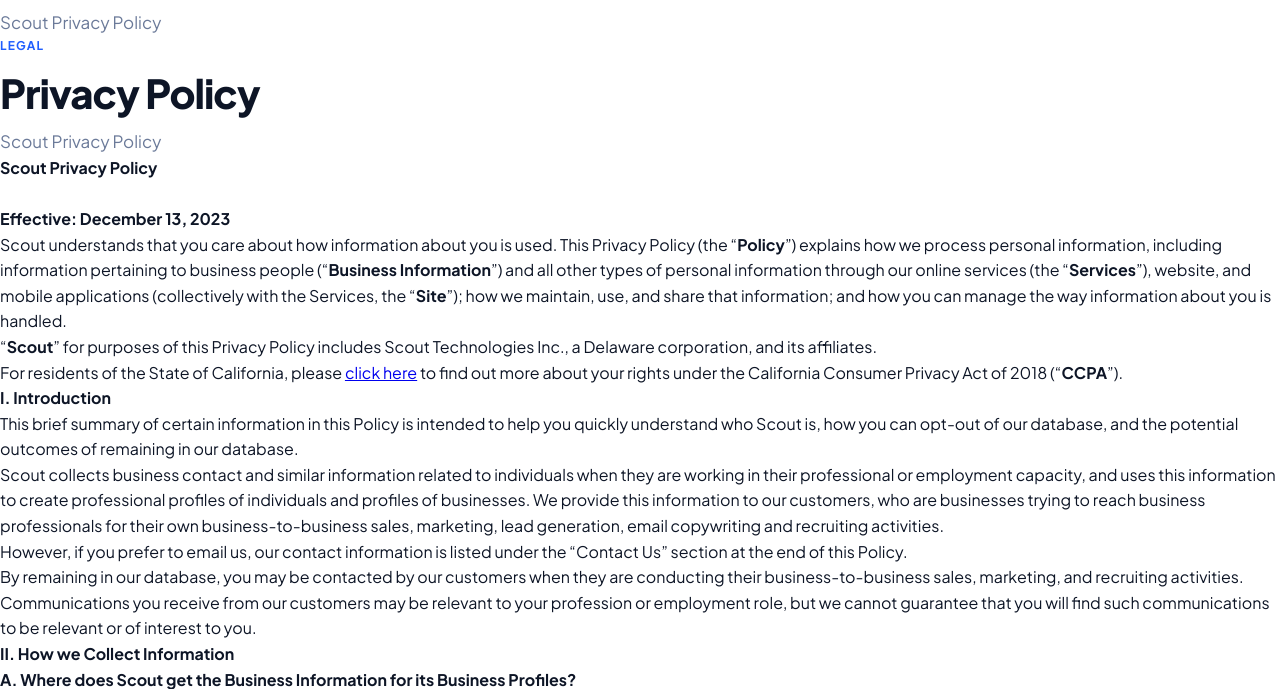
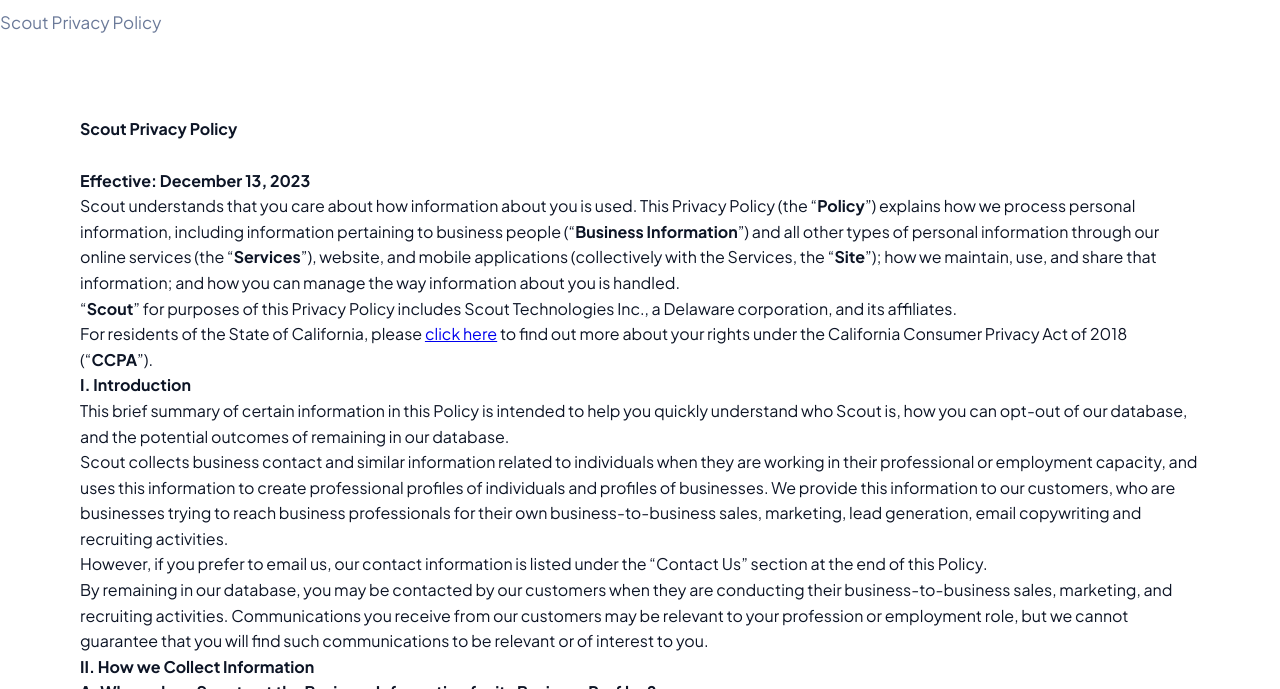
Before and after one commit to Scout-Technologies/landing-page, a plain HTML site: page terms-of-service.html in a window 1280 px wide. Shown: the part 82-771 px from the top of the page. Drawn offline with Linux system fonts and the light colour scheme.

Commit message:
fix padding

```diff
--- a/terms-of-service.html
+++ b/terms-of-service.html
@@ -114,12 +114,8 @@
 
                     <main>
                         <section class="legal-page">
-                            <div class="legal-page-inner">
-                                <div class="legal-header fade-up">
-                                    <p class="section-eyebrow">Legal</p>
-                                    <h1 class="section-title">Privacy Policy</h1>
-                                    <p class="section-subtitle">Scout Privacy Policy</p>
-                                </div>
+                            <div class="legal-page-inner" style="padding: 80px;">
+
 
                                 <div class="legal-card fade-up">
                                     <div class="rich-text-block-4 legal-rich-text">
```
Also changed, not shown: index.html (+2 -2 lines), privacy-policy.html (+2 -6 lines).
